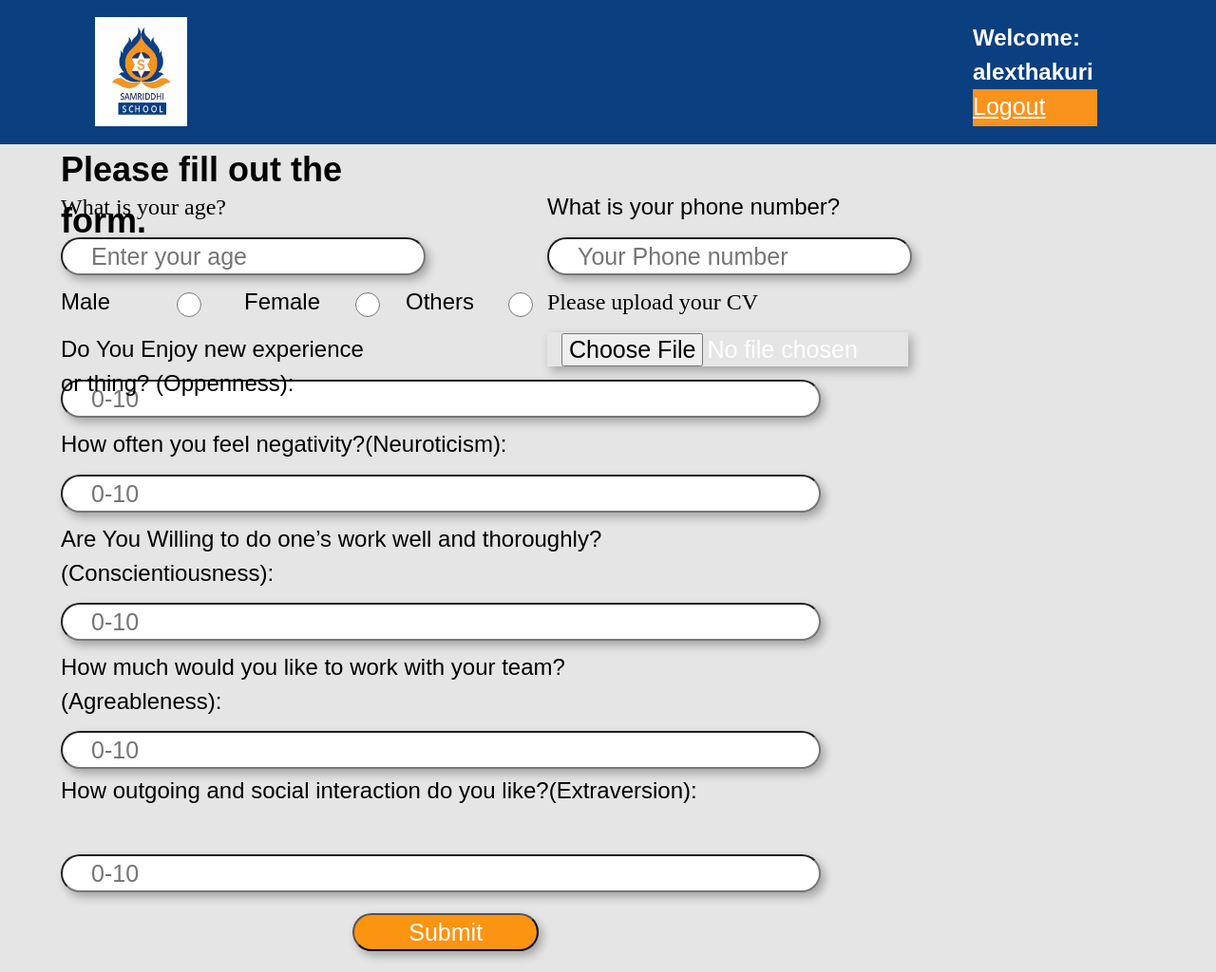
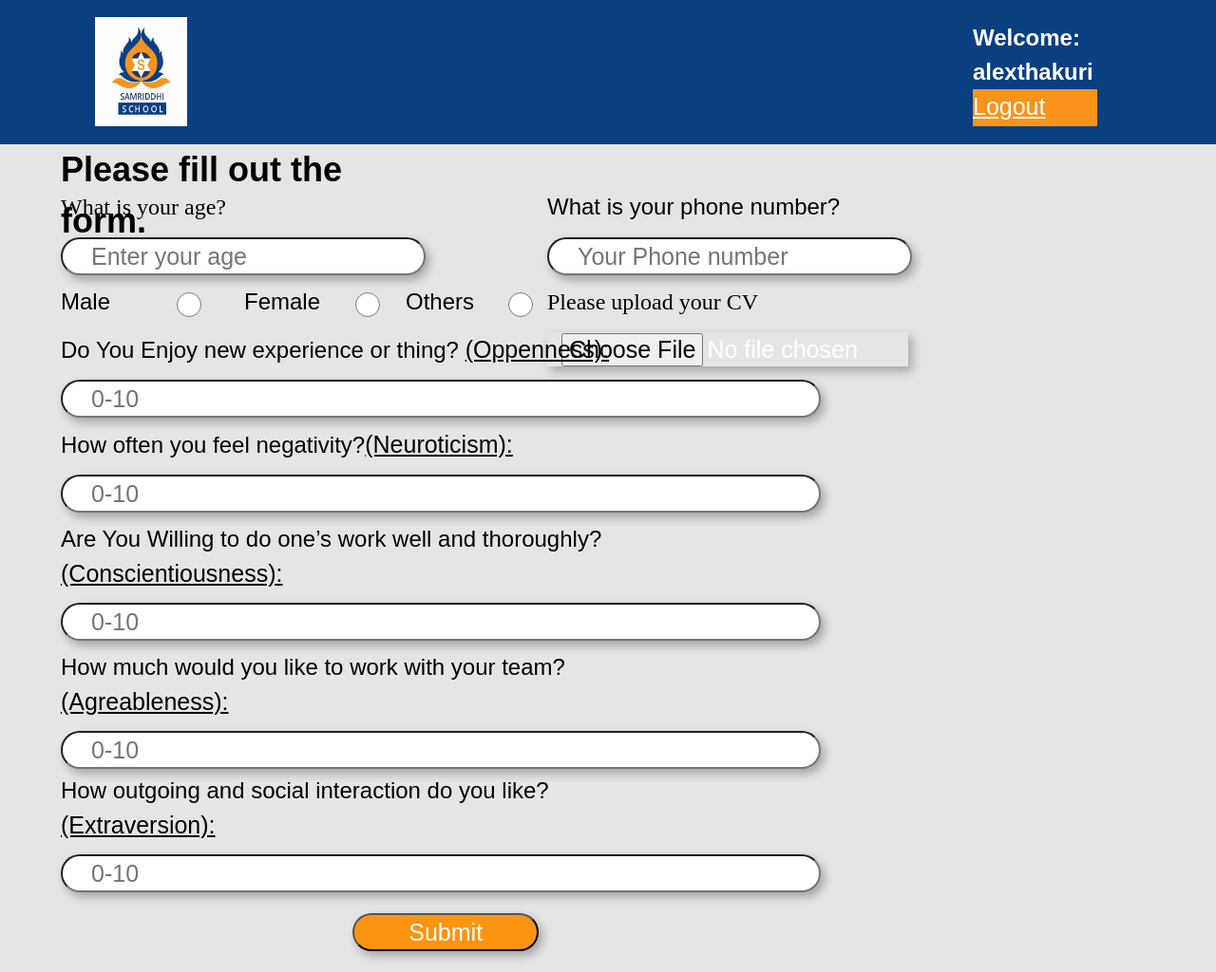
Before and after one commit to lunifer2/Personality-Prediction-System, a Django app: page /profile/ in a window 1280 px wide. Shown: the whole page at 95% size. Run offline with Django 4.2, Linux system fonts and the light colour scheme; a user stored in the database is signed in.

Commit message:
info added

```diff
--- a/ppSystem/system/static/css/index.css
+++ b/ppSystem/system/static/css/index.css
@@ -9,48 +9,12 @@
     color:white;
     /* display:inline-block; */
 }
-#tooltip{
-    position: absolute;
-    height: 36px;
-    left: 5%;
-    top: 350px;
-    font-weight: 500;
-    font-size: 24px;
-    line-height: 36px;
-    display: flex;
-    cursor: pointer;
-
-}
-#tooltip:hover #oppentext{
-    top: -130%;
-    visibility: visible;
-    opacity:1;
-}
-#oppentext{
-    color: #000000;
-    position: relative;
-    left: -5%;
-    top: 0;
-    transform: translateX(-50%);
-    background-color: #FA931B;
-    padding: 10px 15px;
-    border-radius:7px ;
-    visibility: hidden;
-    opacity: 1;
-    transition: opacity 0.5s ease;
+.info{
+color: #000000;
 }
 .err{
     margin-top: 10%;
     padding-left: 5%;
-}
-#oppentext::before{
-    content: "";
-    position: absolute;
-    left: 50%;
-    top: 100%;
-    transform: translateX(-50%);
-    border: 15px solid;
-    border-color: #000 #0000 #0000 #0000;
 }
 .ajs-message.ajs-custom {
     color: #31708f;
@@ -530,15 +494,14 @@ border-radius: 20px;
 }
 
 .oppeness {
-    /* position: absolute; */
+    position: absolute;
     height: 36px;
     left: 5%;
     top: 350px;
     font-weight: 500;
     font-size: 24px;
     line-height: 36px;
-    display: flex;
-    cursor: pointer;
+
     /* identical to box height */
 
 
--- a/ppSystem/system/views.py
+++ b/ppSystem/system/views.py
@@ -1,3 +1,4 @@
+from pickle import NONE
 from django.http import HttpResponseRedirect
 from django.shortcuts import render,redirect
 from django.contrib.auth.models import User
@@ -34,14 +35,25 @@ def user_login(request):
             uname=lg.cleaned_data['username']
             upassword=lg.cleaned_data['password']
             user= authenticate(username=uname,password=upassword)
-            if user is not None:
-                # id=str(request.user.id)
+            # if user is not None:
+            #     uid=str(request.user.id)
+            #     res= UserProfile.objects.get(user_id=uid)
+            #     if res is not NONE:
+
+            #         #  user=request.user
+            if request.user.is_anonymous:
+                users= request.user.id
+                if users is not None:
+                     return redirect('result_id',id=users)
+
                 login(request, user)
+
                 return render(request,'profile.html')
         else:
             lg= LoginForm()
         return render(request, 'login.html',{'form':lg})
     else:
+
          return redirect('/profile/')
 
 def profile(request):
--- a/ppSystem/templates/profile.html
+++ b/ppSystem/templates/profile.html
@@ -46,28 +46,19 @@
                     <p class="female">Female</p>
                     <p class="others">Others</p>
                     <label for="cv" class="cv">Please upload your CV</label>
-                    <div id="tooltip">
-                        <label for="candidate" class="oppeness" name="oppeness">Do You Enjoy new experience or
-                            thing? (Oppenness):</label>
-                            <pre id="oppentext">
-                            People who like to learn new things
-                            and enjoy new experiences usually score high in openness.
-                            Openness includes traits like being insightful and
-                            imaginative and having a wide variety of interests.</pre>
-
-                    </div>
+                    <label for="candidate" class="oppeness" name="oppeness">Do You Enjoy new experience or thing? <a href="info.html" class="info">(Oppenness):</a></label>
 
                     <label for="candidate" class="neuroticism" name="neuroticism">How often you feel
-                        negativity?(Neuroticism):</label>
+                        negativity?<a href="info.html" class="info">(Neuroticism):</a></label>
 
                     <label for="candidate" class="conscientiousness" name="conscientiousness">Are You Willing to do one’s
-                        work well and thoroughly?(Conscientiousness):</label>
+                        work well and thoroughly?<a href="info.html" class="info">(Conscientiousness):</a></label>
 
                     <label for="candidate" class="agreeableness" name="agreeableness">How much would you like to work with
-                        your team?(Agreableness):</label>
+                        your team?<a href="info.html" class="info">(Agreableness):</a></label>
 
                     <label for="candidate" class="extraversion" name="extraversion">How outgoing and social interaction do
-                        you like?(Extraversion):</label>
+                        you like?<a href="info.html" class="info">(Extraversion):</a></label>
 
 
                 <input type="submit" class="cand_submit" name="Submit">
```
Also changed, not shown: ppSystem/templates/info.html (added), 1 other file.
